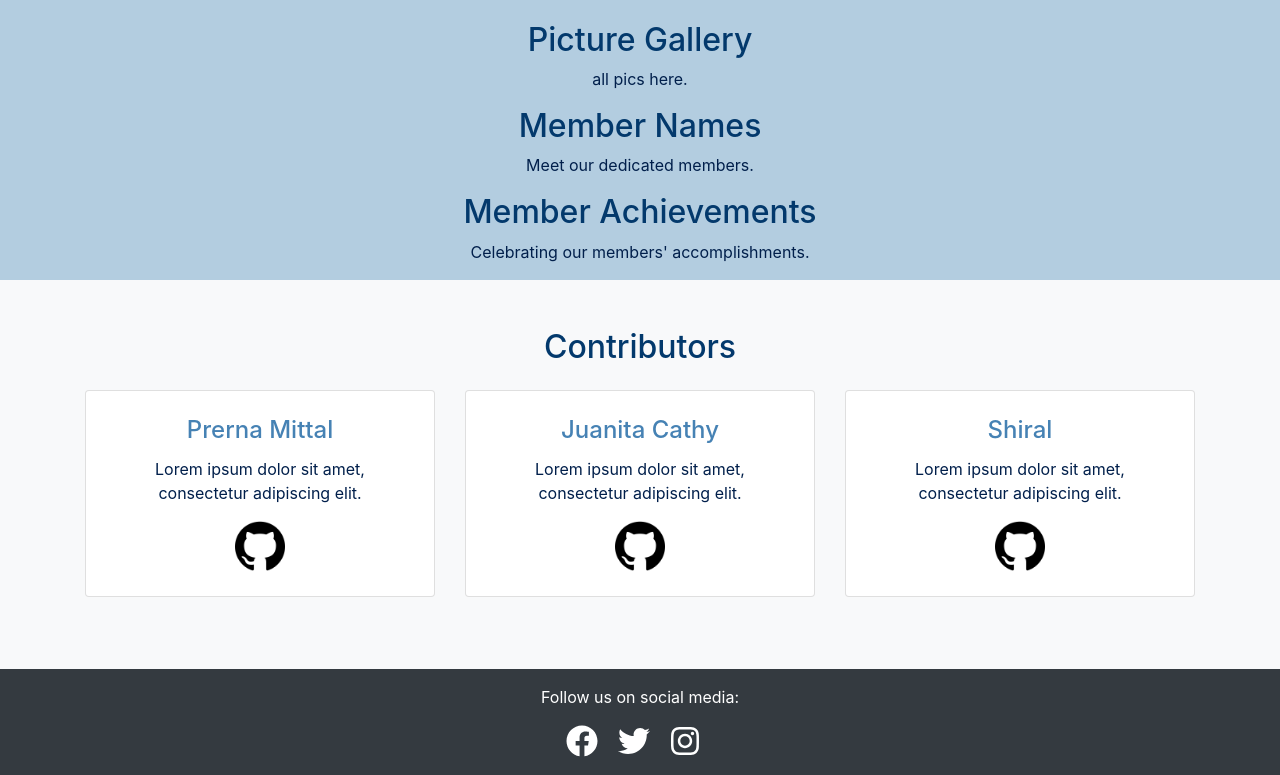
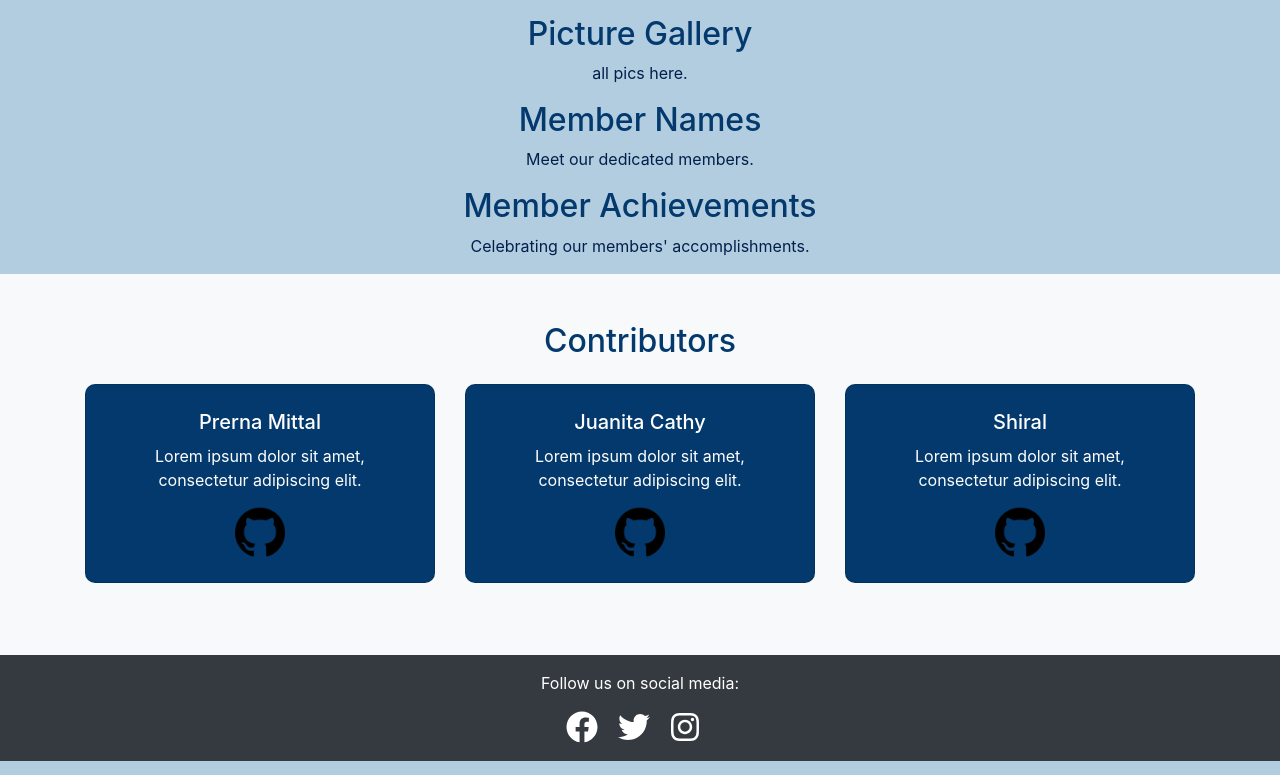
Before and after one commit to ACMW-Manipal/acmw-website-24, a plain HTML site: page index.html in a window 1280 px wide. Shown: the part 1449-2224 px from the top of the page. Drawn offline with nearby package versions, Linux system fonts and the light colour scheme.

Commit message:
Update style.css

```diff
--- a/style.css
+++ b/style.css
@@ -103,3 +103,46 @@ button {
     border-color: #ffffff;
     color: #fff;
 }
+
+#contributors {
+    background-color: #b3cde0;
+    padding: 50px 0;
+}
+
+#contributors h2 {
+    color: #03396c;
+    text-align: center;
+    margin-bottom: 30px;
+}
+
+.card {
+    background-color: #03396c;
+    color: #fff;
+    border-radius: 10px;
+    transition: all 0.3s ease;
+}
+
+.card:hover {
+    background-color: #6497b1;
+}
+
+.card-title {
+    color: #fff;
+    font-size: 20px;
+    margin-bottom: 10px;
+}
+
+.card-text {
+    color: #fff;
+    font-size: 16px;
+    margin-bottom: 15px;
+}
+
+.card a {
+    color: #fff;
+}
+
+.card a:hover {
+    color: lightgrey;
+    text-decoration: none;
+}
```
